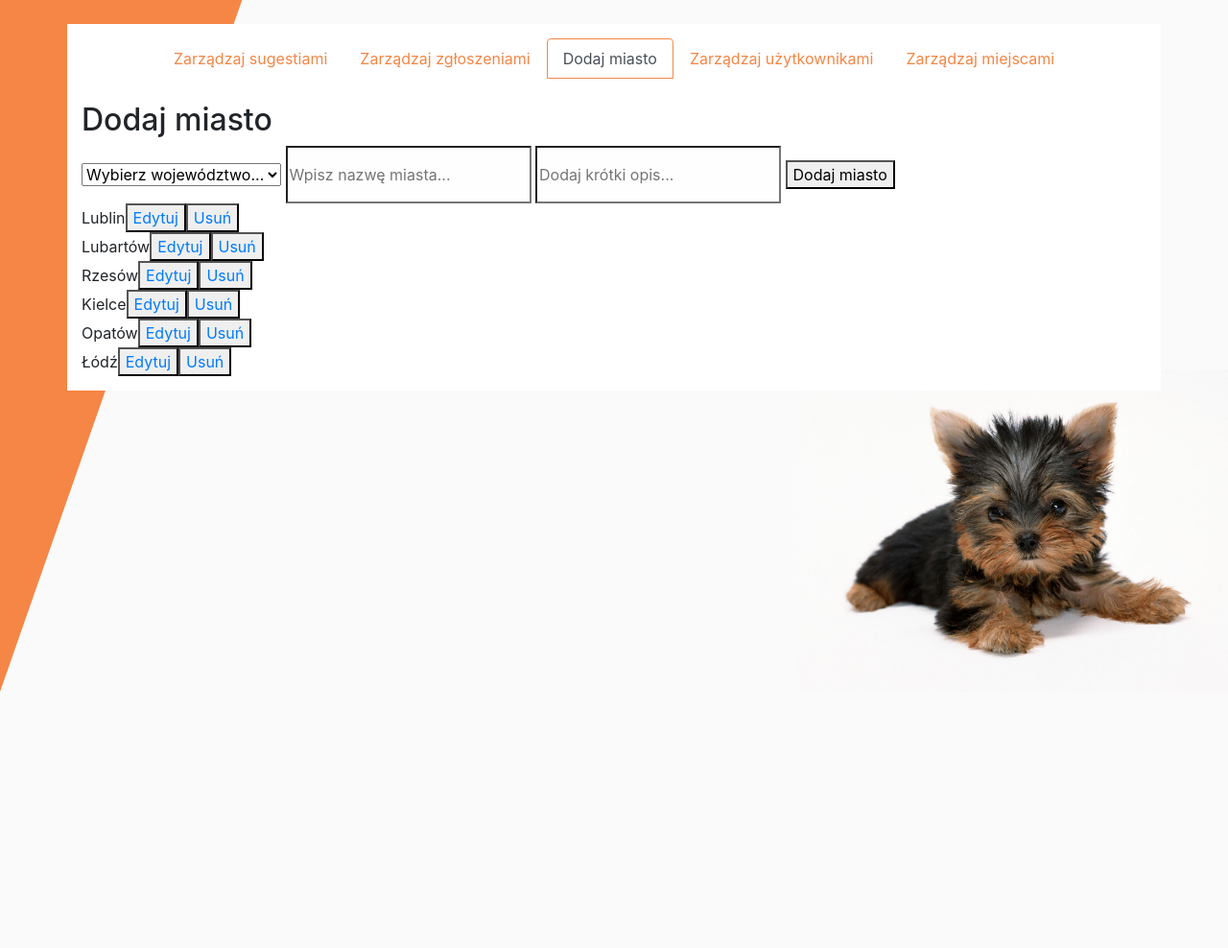
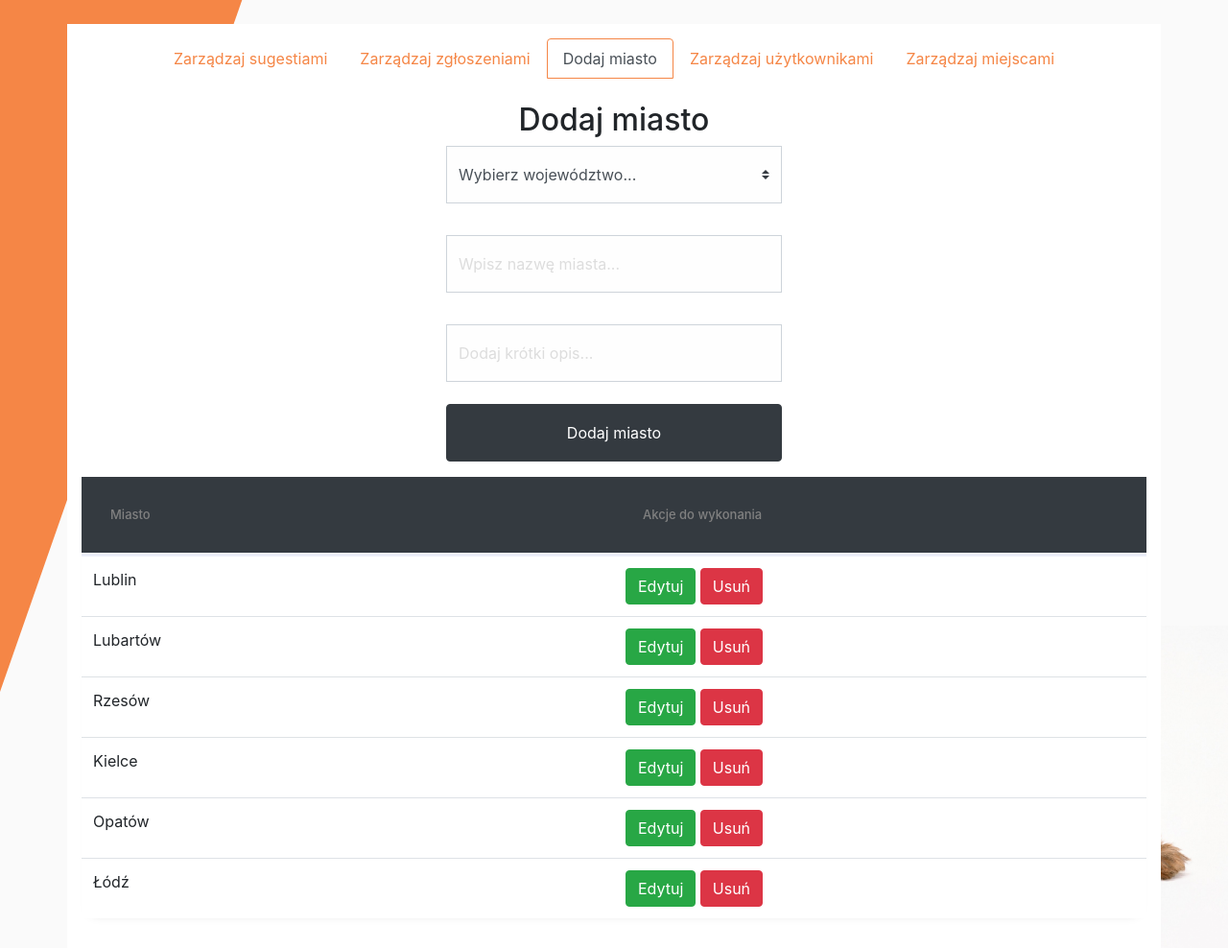
Before and after one commit to Rollermix/Inzynierka, a PHP site: page /moodle/admin/managecities.php in a window 1280 px wide. Shown: the part 79-1067 px from the top of the page at 96% size. Before the commit the page ends 800 px from the top, so only its background shows below. Run offline with PHP 8.4, Linux system fonts and the light colour scheme; data comes from the database, SQL or seed files in the repository.

Commit message:
feature: aktualizacja widokow, usprawienie widoku administratora

```diff
--- a/admin/admin.php
+++ b/admin/admin.php
@@ -1,8 +1,8 @@
 <?php require_once '../views/containers/header.php'; ?>
 <?php require_once '../views/containers/menu.php'; ?>
 
-<div class="container admin-menu">
-    <ul class="nav nav-tabs admin-tabs">
+<div class="container custom-menu">
+    <ul class="nav nav-tabs custom-tabs">
         <li class="nav-item" role="presentation">
             <a class="nav-link" href="suggestions.php" role="tab">Zarządzaj sugestiami</a>
         </li>
--- a/admin/managecities.php
+++ b/admin/managecities.php
@@ -4,8 +4,8 @@
 require_once 'includes/adminfunctions.inc.php';
 require_once 'includes/dbh.inc.php';
 ?>
-    <div class="container admin-menu">
-        <ul class="nav nav-tabs admin-tabs">
+    <div class="container custom-menu">
+        <ul class="nav nav-tabs custom-tabs">
             <li class="nav-item" role="presentation">
                 <a class="nav-link" href="suggestions.php" role="tab">Zarządzaj sugestiami</a>
             </li>
@@ -23,13 +23,14 @@ require_once 'includes/dbh.inc.php';
                 <a class="nav-link" href="managespots.php" role="tab">Zarządzaj miejscami</a>
             </li>
         </ul>
-        <section class="city-form">
-            <h2>
+        <div class="form-group d-flex justify-content-center">
+            <form action="includes/managecities.inc.php" method="post">
+                <h2 class="text-center">
                     Dodaj miasto
                 </h2>
-            <form action="includes/managecities.inc.php" method="post">
-                <form method="POST">
-                    <select name='voivodship'>
+                <div class="d-flex flex-column">
+                    <label>
+                        <select class="custom-select" name='voivodship'>
                             <option>Wybierz województwo...</option>
                             <?php
                             $sqli = "SELECT id,name FROM voivodship";
@@ -40,35 +41,50 @@ require_once 'includes/dbh.inc.php';
                             }
                             ?>
                         </select>
-                    <input type="text" name="name" placeholder="Wpisz nazwę miasta...">
-                    <input type="text" name="description" placeholder="Dodaj krótki opis...">
-                    <button type="submit" name="submit">Dodaj miasto</button>
-                </form>
-        </section>
-        <?php
-        $sqli = "SELECT name,deleted FROM city";
-        $result = mysqli_query($conn, $sqli);
-        while ($row = mysqli_fetch_array($result)) {
-            if ($row['deleted'] == 0) {
-                $curr = $row['name'];
-                echo $row['name'] . '<button>' . '<a href ="editcity.php?edit=' . $curr . '">' . ' Edytuj' . '</a>' . '</button>' .
-                    '<button>' . '<a href ="includes/managecities.inc.php?delete=' . $curr . '">' . ' Usuń ' . '</a>' . '</button>' . '<br>';
-            }
-        }
-        ?>
+                    </label>
+                    <label>
+                        <input class="form-control" type="text" name="name" placeholder="Wpisz nazwę miasta...">
+                    </label>
+                    <label>
+                        <input class="form-control" type="text" name="description" placeholder="Dodaj krótki opis...">
+                    </label>
+                    <button class="btn btn-dark btn-custom" type="submit" name="submit">Dodaj miasto</button>
                     <?php
                     if (isset($_GET["error"])) {
                         if ($_GET["error"] == "errorinputvoivodship") {
-                echo "<p>Nie wybrałeś województwa</p>";
+                            echo "<p class='text-center custom-error'>Nie wybrałeś województwa</p>";
                         }
                         if ($_GET["error"] == "emptyinputcity") {
-                echo "<p>Nie wpisałeś nazwy miasta</p>";
+                            echo "<p class='text-center custom-error'>Nie wpisałeś nazwy miasta</p>";
                         }
                         if ($_GET["error"] == "none") {
-                echo "<p>Pomyślnie dodano miasto!</p>";
+                            echo "<p class='text-center custom-success'>Pomyślnie dodano miasto!</p>";
                         }
                     }
 
                     ?>
                 </div>
+            </form>
+        </div>
+        <table class="table table-hover">
+            <thead>
+            <tr class="bg-dark">
+                <th scope="col">Miasto</th>
+                <th scope="col">Akcje do wykonania</th>
+            </tr>
+            </thead>
+            <?php
+            $sqli = "SELECT name,deleted FROM city";
+            $result = mysqli_query($conn, $sqli);
+
+            while ($row = mysqli_fetch_array($result)) {
+                if (!$row['deleted']) {
+                    $curr = $row['name'];
+                    echo "<tr><td>" . $row['name'] . '</td><td><a class="btn btn-success" href ="editcity.php?edit=' . $curr . '">' . ' Edytuj' . '</a>   ' .
+                        '<a class="btn btn-danger" href ="includes/managecities.inc.php?delete=' . $curr . '">' . ' Usuń ' . '</a>' . '</td></tr>';
+                }
+            }
+            ?>
+        </table>
+    </div>
 <?php require_once '../views/containers/footer.php'; ?>
--- a/admin/managespots.php
+++ b/admin/managespots.php
@@ -4,8 +4,8 @@
 require_once 'includes/adminfunctions.inc.php';
 require_once 'includes/dbh.inc.php';
 ?>
-    <div class="container admin-menu">
-        <ul class="nav nav-tabs admin-tabs">
+    <div class="container custom-menu">
+        <ul class="nav nav-tabs custom-tabs">
             <li class="nav-item" role="presentation">
                 <a class="nav-link" href="suggestions.php" role="tab">Zarządzaj sugestiami</a>
             </li>
--- a/admin/manageusers.php
+++ b/admin/manageusers.php
@@ -4,8 +4,8 @@
 require_once 'includes/adminfunctions.inc.php';
 require_once 'includes/dbh.inc.php';
 ?>
-    <div class="container admin-menu">
-        <ul class="nav nav-tabs admin-tabs">
+    <div class="container custom-menu">
+        <ul class="nav nav-tabs custom-tabs">
             <li class="nav-item" role="presentation">
                 <a class="nav-link" href="suggestions.php" role="tab">Zarządzaj sugestiami</a>
             </li>
--- a/admin/suggestions.php
+++ b/admin/suggestions.php
@@ -4,8 +4,8 @@
 require_once 'includes/adminfunctions.inc.php';
 require_once 'includes/dbh.inc.php';
 ?>
-<div class="container admin-menu">
-    <ul class="nav nav-tabs admin-tabs">
+<div class="container custom-menu">
+    <ul class="nav nav-tabs custom-tabs">
         <li class="nav-item active" role="presentation">
             <a class="nav-link active" href="suggestions.php" data-toggle="tab" role="tab" aria-selected="true">Zarządzaj sugestiami</a>
         </li>
--- a/assets/css/main.css
+++ b/assets/css/main.css
@@ -319,17 +319,17 @@ input.form-control::placeholder {
     border-color: #F58646;
 }
 
-.admin-tabs {
+.custom-tabs {
     border-bottom: #fff solid 5px;
     margin-bottom: 20px;
     justify-content: center;
 }
 
-.admin-tabs a {
+.custom-tabs a {
     color: #f58646;
 }
 
-.admin-menu {
+.custom-menu, .custom-view {
     background-color: #fff;
     padding: 15px;
 }
@@ -341,3 +341,41 @@ input.form-control::placeholder {
 .nav-tabs .nav-link:focus, .nav-tabs .nav-link:hover {
     border-color: #f8b190;
 }
+
+.dog-form {
+    display: flex;
+    flex-direction: column;
+}
+
+.btn-custom {
+    margin-top: 15px;
+    height: 60px;
+}
+
+@keyframes shake{
+    0%{
+        transform: translateX(0)
+    }
+    25%{
+        transform: translateX(15px);
+    }
+
+    50%{
+        transform: translateX(-15px);
+    }
+    100%{
+        transform: translateX(0px);
+    }
+}
+
+.custom-error {
+    padding-top: 15px;
+    animation: shake 0.6s;
+    color: red;
+}
+
+.custom-success {
+    padding-top: 15px;
+    animation: shake 0.6s;
+    color: green;
+}
--- a/includes/functions.inc.php
+++ b/includes/functions.inc.php
@@ -47,16 +47,16 @@ function loginExists($conn, $login, $email)
     mysqli_stmt_bind_param($stmt, "ss",$login, $email);
     mysqli_stmt_execute($stmt);
     $resultData = mysqli_stmt_get_result($stmt);
-    if($row=mysqli_fetch_assoc($resultData))
+    if($row = mysqli_fetch_assoc($resultData))
     {
+        mysqli_stmt_close($stmt);
         return $row;
     }
     else
     {
-        $result = false;
-        return $result;
+        mysqli_stmt_close($stmt);
+        return false;
     }
-    mysqli_stmt_close($stmt);
 }
 function loginExists2($conn, $login)
 {
```
Also changed, not shown: admin/addcity.php (+19 -23 lines), admin/editcity.php (+16 -15 lines), admin/editspot.php (+15 -16 lines), admin/managenotification.php (+13 -13 lines), includes/deleteaccount.inc.php (+13 -2 lines), views/contents/editdog.php (+23 -9 lines), views/contents/manageaccount.php (+70 -58 lines), views/contents/suggestion.php (+15 -15 lines). Lines whose indentation alone changed are shown as unchanged.
